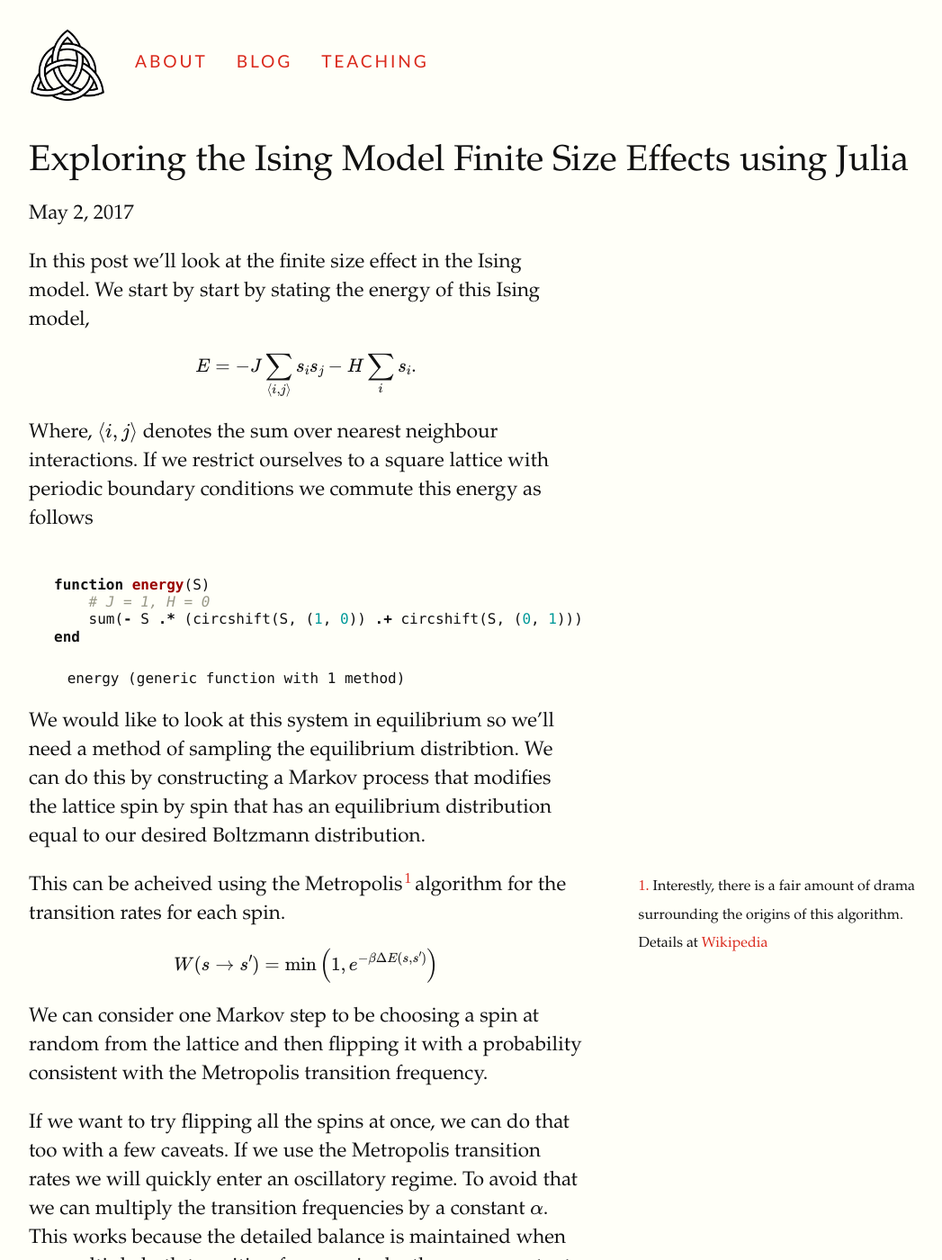
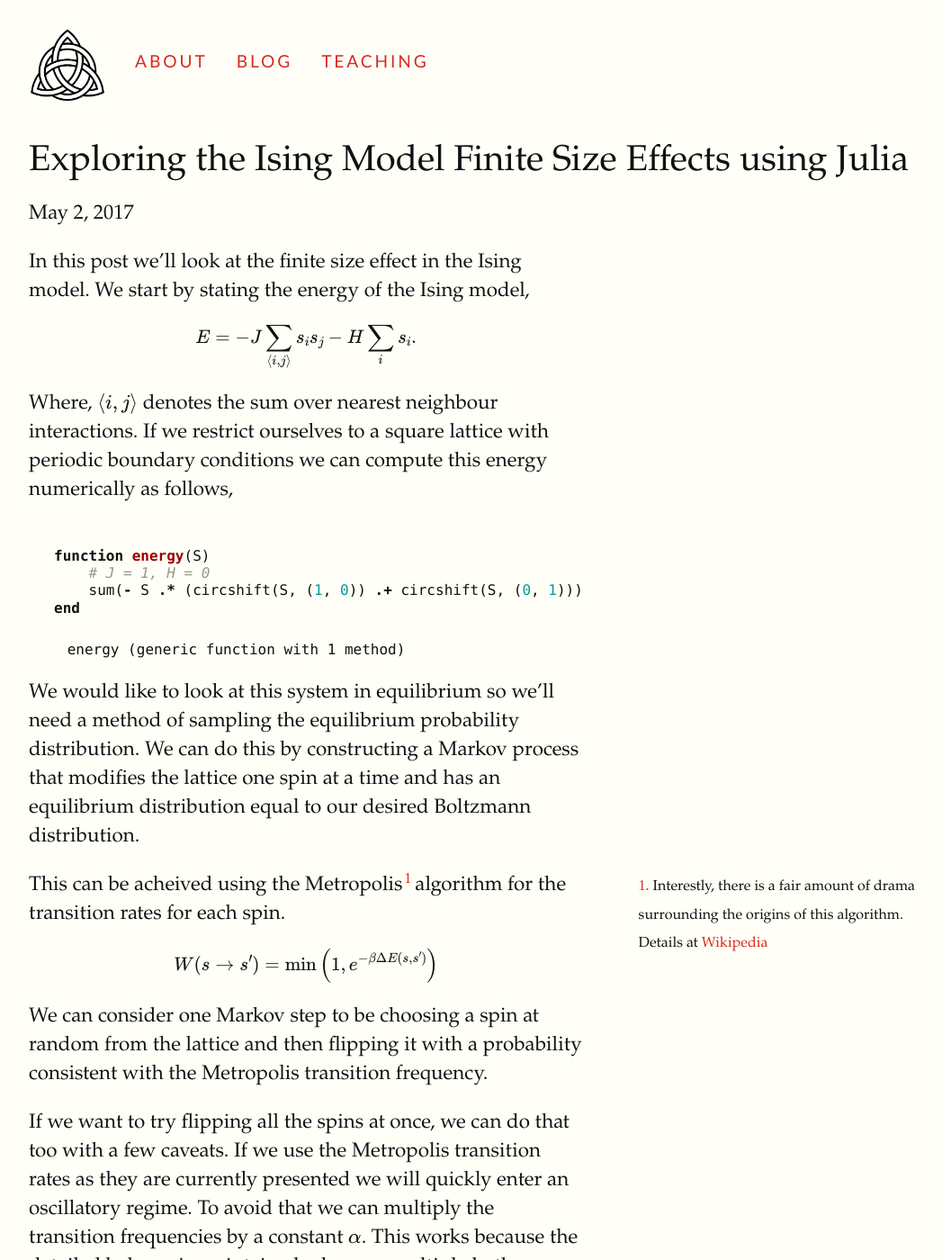
Before and after one commit to nsmith5/website, a Jekyll site: the page built from _posts/2017-05-02-ising.md, in a window 1280 px wide and 1400 px high. Shown: the whole window at 90% size, without its empty margins (128-1175 px from the left). Built offline with Jekyll 4.4.1, drawn with Linux system fonts in a browser that asks for light colours; formulas are drawn with MathJax 3; some of the changed text lies outside the part shown.

Commit message:
fix typos in post

````diff
--- a/_posts/2017-05-02-ising.md
+++ b/_posts/2017-05-02-ising.md
@@ -3,13 +3,13 @@ layout: post
 title: Exploring the Ising Model Finite Size Effects using Julia
 ---
 
-In this post we'll look at the finite size effect in the Ising model. We start by start by stating the energy of this Ising model,
+In this post we'll look at the finite size effect in the Ising model. We start by stating the energy of the Ising model,
 
 {% math %}
 E = - J \sum_{\langle i, j\rangle} s_i s_j - H \sum_{i} s_i.
 {% endmath %}
 <!--more-->
-Where, {% m %}\langle i, j \rangle{% em %} denotes the sum over nearest neighbour interactions. If we restrict ourselves to a square lattice with periodic boundary conditions we commute this energy as follows
+Where, {% m %}\langle i, j \rangle{% em %} denotes the sum over nearest neighbour interactions. If we restrict ourselves to a square lattice with periodic boundary conditions we can compute this energy numerically as follows,
 
 ```julia
 
@@ -20,7 +20,7 @@ end
 ```
     energy (generic function with 1 method)
 
-We would like to look at this system in equilibrium so we'll need a method of sampling the equilibrium distribtion. We can do this by constructing a Markov process that modifies the lattice spin by spin that has an equilibrium distribution equal to our desired Boltzmann distribution.
+We would like to look at this system in equilibrium so we'll need a method of sampling the equilibrium probability distribution. We can do this by constructing a Markov process that modifies the lattice one spin at a time and has an equilibrium distribution equal to our desired Boltzmann distribution.
 
 This can be acheived using the Metropolis{% sidenote 'id-thing' 'Interestly, there is a fair amount of drama surrounding the origins of this algorithm. Details at [Wikipedia](https://en.wikipedia.org/wiki/Metropolis%E2%80%93Hastings_algorithm#History)'%} algorithm for the transition rates for each spin.
 
@@ -30,7 +30,7 @@ W(s \rightarrow s^\prime) = \min\left(1, e^{-\beta\Delta E(s, s^\prime)}\right)
 
 We can consider one Markov step to be choosing a spin at random from the lattice and then flipping it with a probability consistent with the Metropolis transition frequency.
 
-If we want to try flipping all the spins at once, we can do that too with a few caveats. If we use the Metropolis transition rates we will quickly enter an oscillatory regime. To avoid that we can multiply the transition frequencies by a constant {% m %}\alpha {% em %}. This works because the detailed balance is maintained when we multiply both transition frequencies by the same constant.
+If we want to try flipping all the spins at once, we can do that too with a few caveats. If we use the Metropolis transition rates as they are currently presented we will quickly enter an oscillatory regime. To avoid that we can multiply the transition frequencies by a constant {% m %}\alpha {% em %}. This works because the detailed balance is maintained when we multiply both transition frequencies by the same constant.
 
 {% math %}
 W(s \rightarrow s^\prime) = \min\left(\alpha, \alpha e^{-\beta\Delta E(s, s^\prime)}\right)
````
Also changed, not shown: other parts of _posts/2017-05-02-ising.md (+1 -1 lines).
